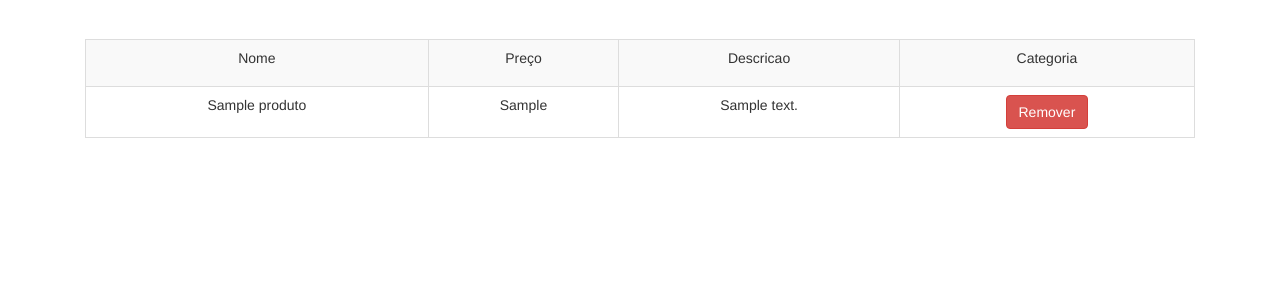
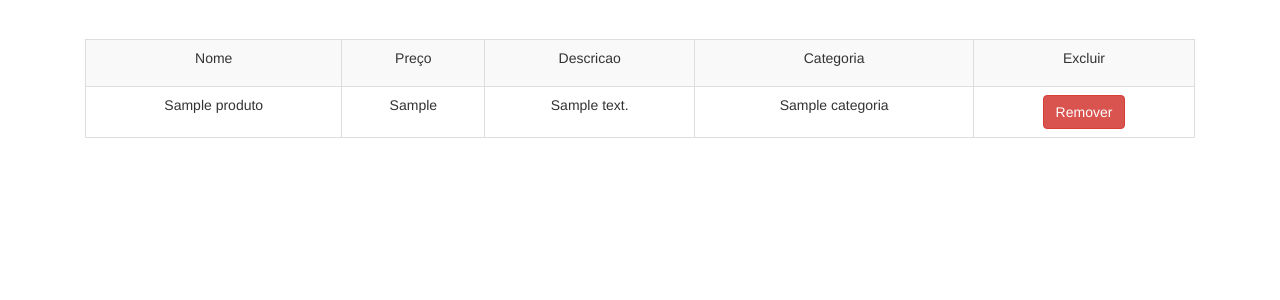
Before and after one commit to rafaelgoncalves2010/loja, a PHP site: page /produto-lista.php in a window 1280 px wide. Shown: the part 51-351 px from the top of the page. Run offline with PHP 8.4, Linux system fonts and the light colour scheme; tables that the repository leaves empty or names only in its code hold one stand-in row (values such as "Sample post").

Commit message:
join na tabela produto e categoria

```diff
--- a/banco-produto.php
+++ b/banco-produto.php
@@ -4,7 +4,7 @@
 <?php
 	function listarProdutos($conexao){
 	$produtos = array();
-	$busca = mysqli_query($conexao, "select*from produtos");
+	$busca = mysqli_query($conexao, "select p.*, c.nome  as categoria_nome from produtos as p join categorias as c on c.id=p.categoria_id");
 		while($produto = mysqli_fetch_assoc($busca)){
 			 array_push($produtos, $produto);
 		}
--- a/produto-formulario.php
+++ b/produto-formulario.php
@@ -13,7 +13,7 @@
 			<?php
 				$categorias = listarCategorias($conexao);
 				foreach ($categorias as $categoria):  ?>
-					<input type="radio" name="categoria_id" value="<?=$categoria['id']?>"> <?=$categoria['name']?>
+					<input type="radio" name="categoria_id" value="<?=$categoria['id']?>"> <?=$categoria['nome']?>
 
 				<?php
 				endforeach;
--- a/produto-lista.php
+++ b/produto-lista.php
@@ -17,6 +17,7 @@
      <td> <p class="">Preço</p> </td>
      <td> <p class="">Descricao</p> </td>
      <td> <p class="">Categoria</p> </td>
+     <td> <p class="">Excluir</p> </td>
 </tr>
 
 
@@ -28,6 +29,7 @@ foreach ($produtos as $produto) {
      <td> <?=$produto['nome']?> </td>
      <td> <?=$produto['preco']?> </td>
      <td> <?=substr($produto['descricao'], 0,15)?> </td>
+      <td> <?=$produto['categoria_nome']?> </td>
      <td>
 
 
```
